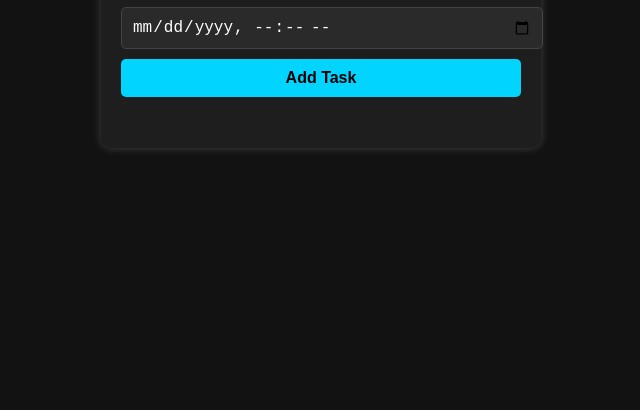
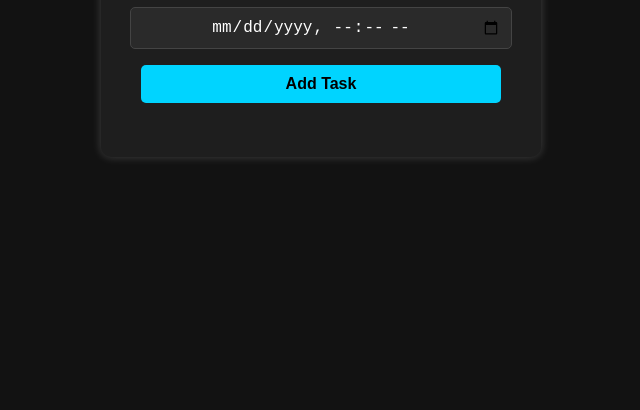
Before and after one commit to LalitKumar057/taskreminder.github.io, a plain HTML site: page index.html in a window 1280 px wide. Shown: the part 390-800 px from the top of the page, without its empty margins (319-959 px from the left). Drawn offline with Linux system fonts and the light colour scheme.

Commit message:
Update index.html

```diff
--- a/index.html
+++ b/index.html
@@ -37,13 +37,21 @@
         }
 
         /* Form Styling */
+        #taskForm {
+            display: flex;
+            flex-direction: column;
+            align-items: center;
+        }
+
         input, button {
-            width: 100%;
+            width: 90%;  /* Ensures they are centered */
             padding: 10px;
-            margin: 5px 0;
+            margin: 8px 0;
             border: none;
             border-radius: 5px;
             font-size: 16px;
+            display: block;
+            text-align: center; /* Centers text inside inputs */
         }
 
         input {
```
